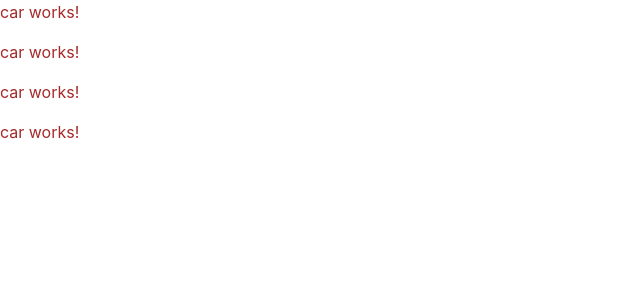
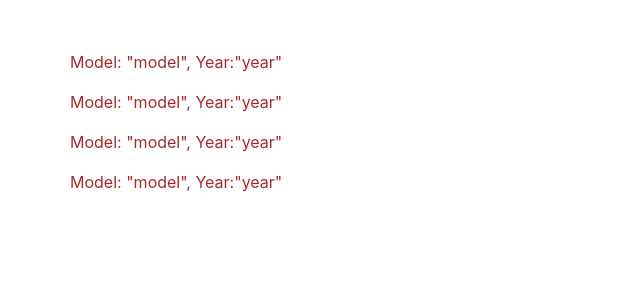
Before and after one commit to Aionoff/ng2-course-theory, an Angular app: page / in a window 1280 px wide. Shown: the top 300 px of the page, without its empty margins (0-640 px from the left). Built offline with nearby package versions, Linux system fonts and the light colour scheme.

Commit message:
page layuot has been implemented

```diff
--- a/src/app/app.component.html
+++ b/src/app/app.component.html
@@ -1 +1,7 @@
-<div class="app-cars"></div>
+<div class="container">
+  <div class="row">
+    <div class="col-xs-12">
+     <div class="app-cars"></div>
+    </div>
+  </div>
+</div>
--- a/src/app/car/car.component.html
+++ b/src/app/car/car.component.html
@@ -1,3 +1,3 @@
 <p>
-  car works!
+  Model: "model", Year:"year"
 </p>
--- a/src/styles.scss
+++ b/src/styles.scss
@@ -1 +1,3 @@
-/* You can add global styles to this file, and also import other style files */
+body{
+    margin-top: 50px;
+}
```
